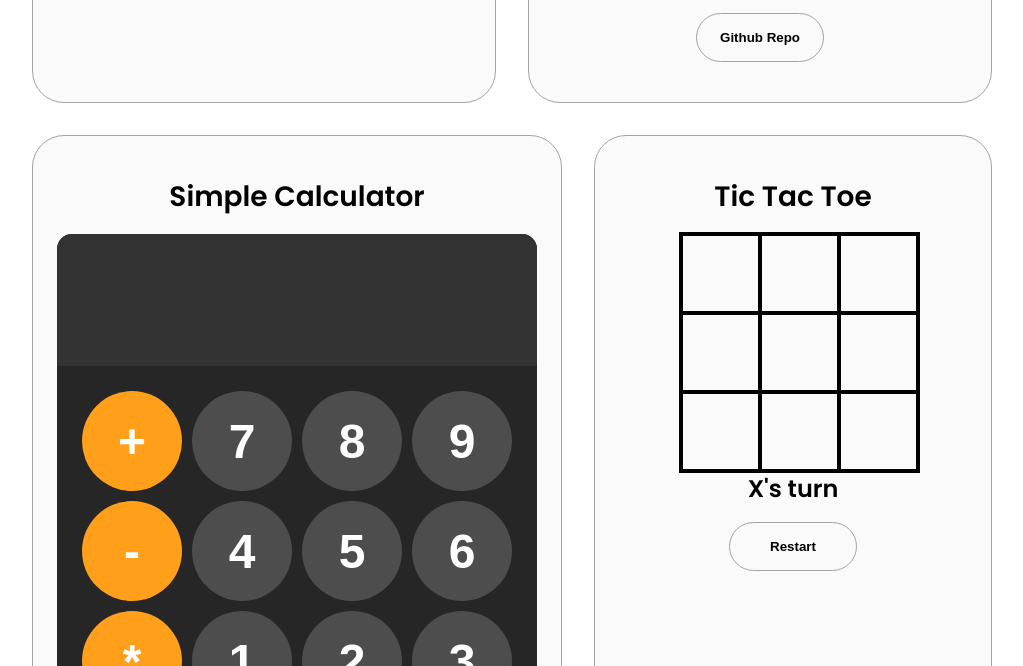
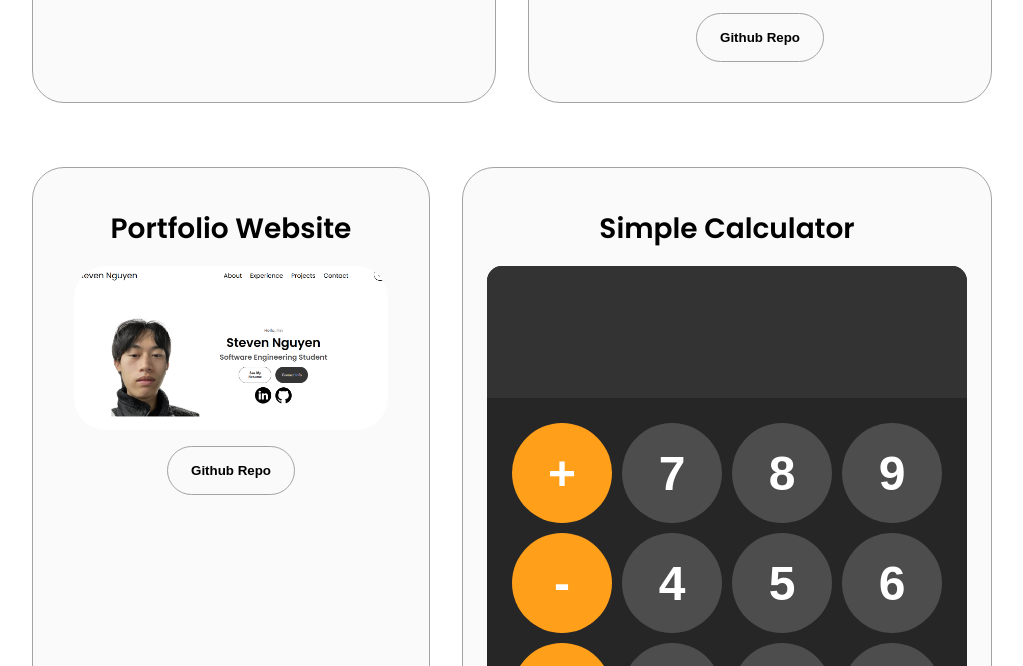
Before and after one commit to sngu114/html-css-js-portfolio-website, a plain HTML site: page index.html in a window 1280 px wide. Shown: the part 3099-3765 px from the top of the page, without its empty margins (128-1151 px from the left). Drawn offline with Linux system fonts and the light colour scheme.

Commit message:
Project Addition + README Tweaks
Added portfolio website to the Projects section and also edited the README.md to a nicer format.

```diff
--- a/index.html
+++ b/index.html
@@ -82,7 +82,7 @@
                         <img src="./assets/experience2.png"
                         alt="Experience icon"
                         class="icon"/>
-                        <h3>Experience</h3>
+                        <h3>CS Work Experience</h3>
                         <p>None yet <br /></p>
                     </div>
                     <div class="details-container">
@@ -104,7 +104,7 @@
     </section>
     <section id="experience">
         <p class="section__text__p1">Explore My</p>
-        <h1 class="title">Experience</h1>
+        <h1 class="title">Experience/Skills</h1>
         <div class="experience-details-container">
             <div class="about-containers">
                 <div class="details-container">
@@ -253,6 +253,21 @@
                     </button>
                 </div>
             </div>
+            <div class="experience-details-container">
+                <div class="about-containers">
+                <div class="details-container color-container">
+                    <h2 class="experience-sub-title project-title">Portfolio Website</h2>
+                    <div class="article-container">
+                        <img src="./assets/test4.png"
+                        alt="Project 0"
+                        class="project-img"/>
+                    </div>
+                    <div class="btn-container">
+                        <button class="btn btn-color-2 project-btn" onclick="location.href='https://github.com/sngu114/html-css-js-portfolio-website'">
+                            Github Repo
+                        </button>
+                    </div>
+                </div>
             <div class="details-container color-container">
                 <h2 class="experience-sub-title project-title">Simple Calculator</h2>
                 <div class="article-container">
```
Also changed, not shown: assets/test4.png (added), assets/websitethumbnail.png (added), 1 other file.
